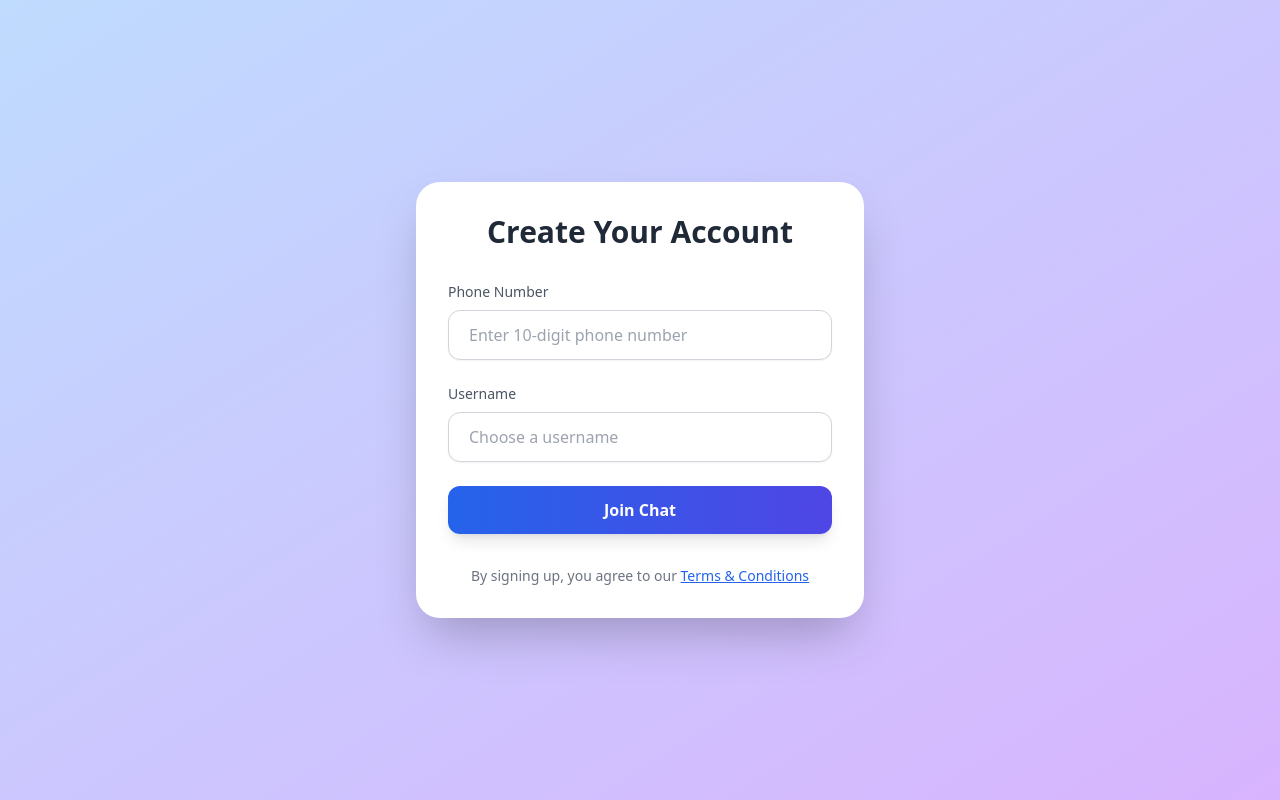
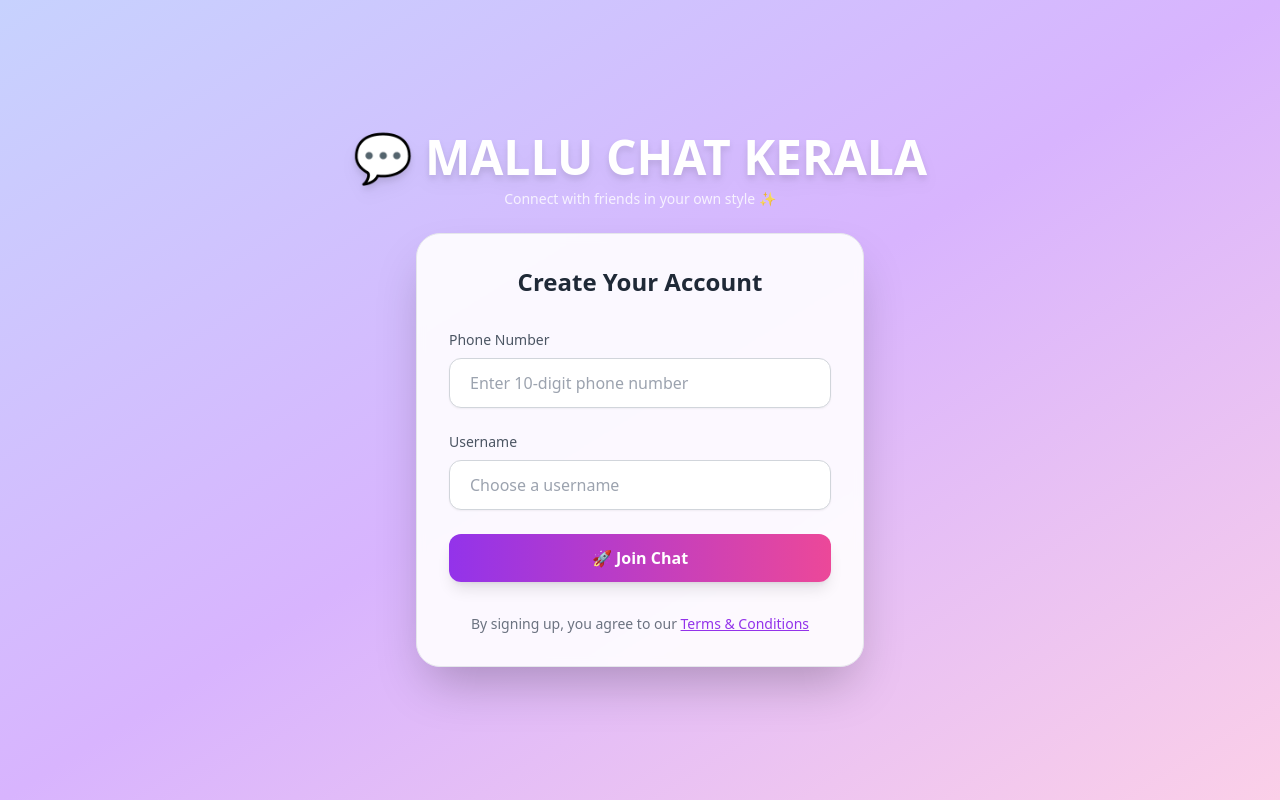
Before and after one commit to Adarshlumi/CHAT_KERALA, a Flask app: page / in a window 1280 px wide. Run offline with Flask 3, Linux system fonts and the light colour scheme; some libraries are stand-ins or nearby versions.

Commit message:
Update signup.html

```diff
--- a/templates/signup.html
+++ b/templates/signup.html
@@ -3,12 +3,23 @@
 <head>
   <meta charset="UTF-8" />
   <meta name="viewport" content="width=device-width, initial-scale=1.0" />
-  <title>Signup</title>
+  <title>MALLU CHAT KERALA - Signup</title>
   <script src="https://cdn.tailwindcss.com"></script>
 </head>
-<body class="bg-gradient-to-br from-blue-200 to-purple-300 min-h-screen flex items-center justify-center px-4">
-  <div class="bg-white shadow-2xl rounded-3xl w-full max-w-md p-8 space-y-8">
-    <h2 class="text-3xl font-extrabold text-center text-gray-800">Create Your Account</h2>
+<body class="bg-gradient-to-br from-indigo-200 via-purple-300 to-pink-200 min-h-screen flex flex-col items-center justify-center px-4 font-sans">
+
+  <!-- MODERN PAGE HEADING -->
+  <div class="text-center mb-6">
+    <h1 class="text-5xl font-extrabold text-white drop-shadow-lg flex items-center justify-center gap-3">
+      <span>💬</span> MALLU CHAT KERALA
+    </h1>
+    <p class="text-white text-sm mt-2 opacity-80">Connect with friends in your own style ✨</p>
+  </div>
+
+  <!-- CARD -->
+  <div class="bg-white bg-opacity-90 backdrop-blur-sm shadow-2xl rounded-3xl w-full max-w-md p-8 space-y-8 border border-gray-200">
+    <h2 class="text-2xl font-bold text-center text-gray-800">Create Your Account</h2>
+
     <form method="POST" class="space-y-6">
       <div>
         <label for="phone" class="block mb-2 text-sm font-medium text-gray-600">Phone Number</label>
@@ -20,9 +31,10 @@
           maxlength="10"
           placeholder="Enter 10-digit phone number"
           required
-          class="w-full px-5 py-3 border border-gray-300 rounded-xl shadow-sm placeholder-gray-400 focus:outline-none focus:ring-4 focus:ring-blue-400 focus:border-transparent transition"
+          class="w-full px-5 py-3 border border-gray-300 rounded-xl shadow-sm placeholder-gray-400 focus:outline-none focus:ring-4 focus:ring-purple-400 focus:border-transparent transition"
         />
       </div>
+
       <div>
         <label for="username" class="block mb-2 text-sm font-medium text-gray-600">Username</label>
         <input
@@ -31,17 +43,23 @@
           id="username"
           placeholder="Choose a username"
           required
-          class="w-full px-5 py-3 border border-gray-300 rounded-xl shadow-sm placeholder-gray-400 focus:outline-none focus:ring-4 focus:ring-blue-400 focus:border-transparent transition"
+          class="w-full px-5 py-3 border border-gray-300 rounded-xl shadow-sm placeholder-gray-400 focus:outline-none focus:ring-4 focus:ring-purple-400 focus:border-transparent transition"
         />
       </div>
+
       <button
         type="submit"
-        class="w-full bg-gradient-to-r from-blue-600 to-indigo-600 hover:from-blue-700 hover:to-indigo-700 text-white font-semibold py-3 rounded-xl shadow-lg transition duration-300"
+        class="w-full bg-gradient-to-r from-purple-600 to-pink-500 hover:from-purple-700 hover:to-pink-600 text-white font-semibold py-3 rounded-xl shadow-lg transition duration-300"
       >
-        Join Chat
+        🚀 Join Chat
       </button>
     </form>
-    <p class="text-center text-gray-500 text-sm">By signing up, you agree to our <a href="#" class="text-blue-600 underline hover:text-blue-800">Terms & Conditions</a></p>
+
+    <p class="text-center text-gray-500 text-sm">
+      By signing up, you agree to our
+      <a href="#" class="text-purple-600 underline hover:text-purple-800">Terms & Conditions</a>
+    </p>
   </div>
+
 </body>
 </html>
```
